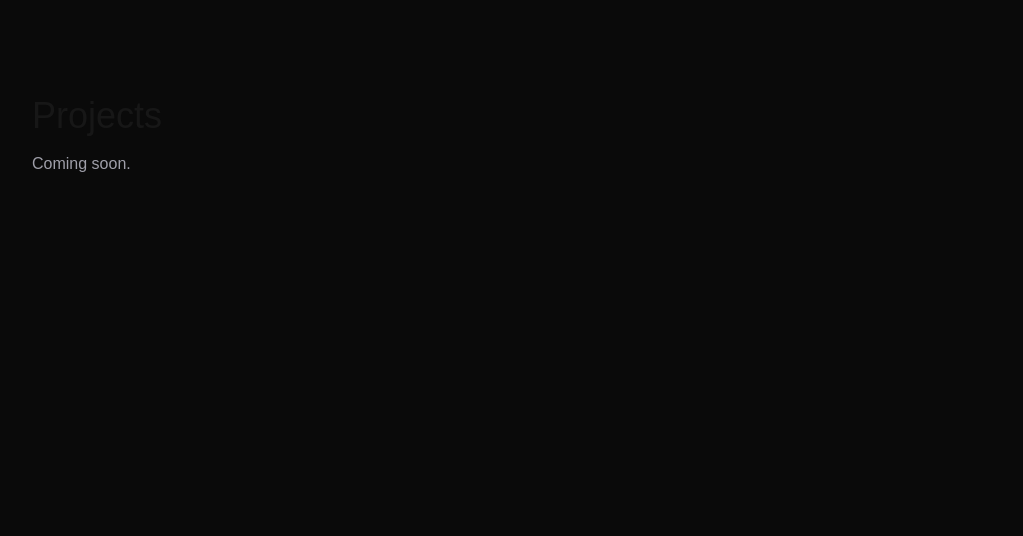
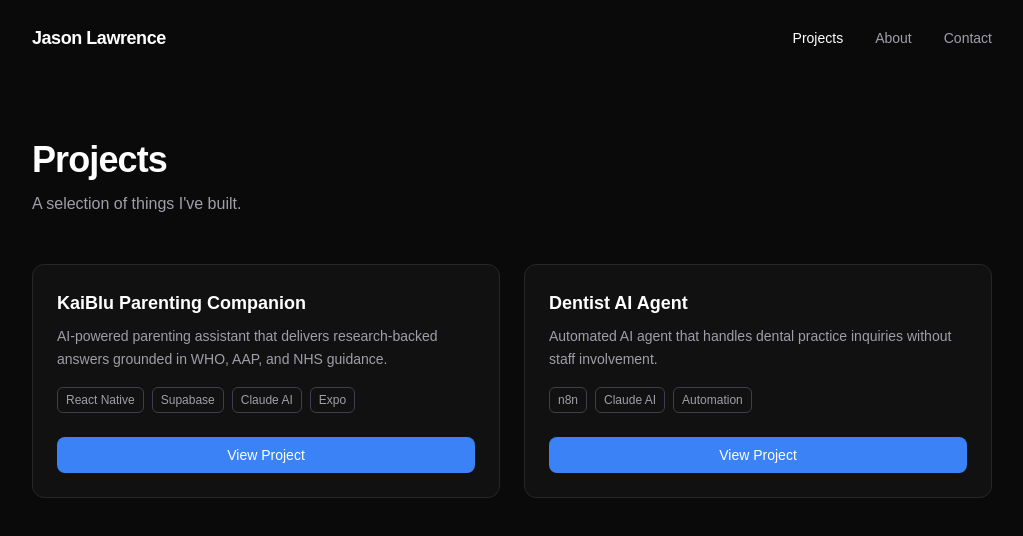
Before and after one commit to Jdlaw95/jason-portfolio, a Next.js app: page /projects in a window 1280 px wide. Shown: the top 536 px of the page, without its empty margins (128-1151 px from the left). Built offline with nearby package versions, Linux system fonts and the light colour scheme.

Commit message:
Updated the about page and added skills

```diff
--- a/app/about/page.tsx
+++ b/app/about/page.tsx
@@ -1,10 +1,106 @@
+import Link from "next/link";
+
+const skills = [
+  "Next.js",
+  "React Native",
+  "Supabase",
+  "Tailwind CSS",
+  "TypeScript",
+  "n8n",
+  "Claude AI",
+  "Expo",
+  "Vercel",
+  "Java",
+  "Swift",
+
+];
+
 export default function About() {
-    return (
-        <div className="min-h-screen text-white" style={{ backgroundColor: "#0a0a0a" }}>
-            <main className="mx-auto max-w-5xl px-8 py-24">
-                <h1 className="text-4xl front-bold">About</h1>
-                <p className="mt-4 text-zinc-400">Coming soon.</p>
-            </main>
-        </div>
-    )
+  return (
+    <div className="min-h-screen text-white" style={{ backgroundColor: "#0a0a0a" }}>
+      <nav className="mx-auto flex max-w-5xl items-center justify-between px-8 py-6">
+        <Link href="/" className="text-lg font-semibold tracking-tight text-white">
+          Jason Lawrence
+        </Link>
+        <ul className="flex gap-8 text-sm">
+          <li>
+            <Link href="/projects" className="text-zinc-400 hover:text-white transition-colors">
+              Projects
+            </Link>
+          </li>
+          <li>
+            <Link href="/about" className="text-white transition-colors">
+              About
+            </Link>
+          </li>
+          <li>
+            <Link href="/contact" className="text-zinc-400 hover:text-white transition-colors">
+              Contact
+            </Link>
+          </li>
+        </ul>
+      </nav>
+
+      <main className="mx-auto max-w-5xl px-8 py-16">
+        {/* Hero */}
+        <section>
+          <h1 className="text-4xl font-bold tracking-tight">Jason Lawrence</h1>
+          <p className="mt-2 text-lg font-medium" style={{ color: "#3b82f6" }}>
+            Developer &amp; Founder
+          </p>
+          <p className="mt-1 text-sm text-zinc-500">Cape Town, South Africa</p>
+        </section>
+
+        {/* Bio */}
+        <section className="mt-10">
+          <p className="max-w-2xl text-base leading-relaxed text-zinc-300">
+            I&apos;m a self-taught developer and founder of KaiBlu — a Cape Town-based studio
+            building apps, AI workflows, and digital tools. I have a background in Computer
+            Science from IIE Varsity College and I build across mobile, web, and automation.
+          </p>
+        </section>
+
+        {/* Tech Stack */}
+        <section className="mt-12">
+          <h2 className="text-sm font-semibold uppercase tracking-widest text-zinc-500">
+            Tech Stack
+          </h2>
+          <div className="mt-4 flex flex-wrap gap-2">
+            {skills.map((skill) => (
+              <span
+                key={skill}
+                className="rounded-md border border-zinc-700 px-3 py-1 text-sm text-zinc-300"
+              >
+                {skill}
+              </span>
+            ))}
+          </div>
+        </section>
+
+        {/* Currently Building */}
+        <section className="mt-12">
+          <h2 className="text-sm font-semibold uppercase tracking-widest text-zinc-500">
+            Currently Building
+          </h2>
+          <div
+            className="mt-4 rounded-xl border border-zinc-800 p-6"
+            style={{ backgroundColor: "#111" }}
+          >
+            <p className="text-sm leading-relaxed text-zinc-300">
+              <a
+                href="https://kaiblu.co.za"
+                target="_blank"
+                rel="noopener noreferrer"
+                className="font-semibold text-white hover:opacity-80 transition-opacity"
+                style={{ textDecorationColor: "#3b82f6" }}
+              >
+                KaiBlu
+              </a>{" "}
+              — a growing suite of apps and AI workflows from Cape Town.
+            </p>
+          </div>
+        </section>
+      </main>
+    </div>
+  );
 }
--- a/app/projects/page.tsx
+++ b/app/projects/page.tsx
@@ -1,10 +1,88 @@
+import Link from "next/link";
+
+const projects = [
+  {
+    title: "KaiBlu Parenting Companion",
+    description:
+      "AI-powered parenting assistant that delivers research-backed answers grounded in WHO, AAP, and NHS guidance.",
+    tags: ["React Native", "Supabase", "Claude AI", "Expo"],
+    href: "https://kaiblu.co.za/apps/kaiblu-parenting-companion",
+  },
+  {
+    title: "Dentist AI Agent",
+    description:
+      "Automated AI agent that handles dental practice inquiries without staff involvement.",
+    tags: ["n8n", "Claude AI", "Automation"],
+    href: "https://kaiblu.co.za/workflows/dentist-ai-agent",
+  },
+];
+
 export default function Projects() {
-    return (
-        <div className="min-h-screen text white" style={{ backgroundColor: "#0a0a0a" }}>
-            <main className="mx-auto max-w-5xl px-8 py-24">
-                <h1 className="text-4xl front-bold">Projects</h1>
-                <p className="mt-4 text-zinc-400">Coming soon.</p>
-            </main>
+  return (
+    <div className="min-h-screen text-white" style={{ backgroundColor: "#0a0a0a" }}>
+      <nav className="mx-auto flex max-w-5xl items-center justify-between px-8 py-6">
+        <Link href="/" className="text-lg font-semibold tracking-tight text-white">
+          Jason Lawrence
+        </Link>
+        <ul className="flex gap-8 text-sm">
+          <li>
+            <Link href="/projects" className="text-white transition-colors">
+              Projects
+            </Link>
+          </li>
+          <li>
+            <Link href="/about" className="text-zinc-400 hover:text-white transition-colors">
+              About
+            </Link>
+          </li>
+          <li>
+            <Link href="/contact" className="text-zinc-400 hover:text-white transition-colors">
+              Contact
+            </Link>
+          </li>
+        </ul>
+      </nav>
+
+      <main className="mx-auto max-w-5xl px-8 py-16">
+        <h1 className="text-4xl font-bold tracking-tight">Projects</h1>
+        <p className="mt-3 text-zinc-400">A selection of things I&apos;ve built.</p>
+
+        <div className="mt-12 grid gap-6 sm:grid-cols-2">
+          {projects.map((project) => (
+            <div
+              key={project.title}
+              className="flex flex-col rounded-xl border border-zinc-800 p-6"
+              style={{ backgroundColor: "#111" }}
+            >
+              <h2 className="text-lg font-semibold">{project.title}</h2>
+              <p className="mt-2 flex-1 text-sm leading-relaxed text-zinc-400">
+                {project.description}
+              </p>
+
+              <div className="mt-4 flex flex-wrap gap-2">
+                {project.tags.map((tag) => (
+                  <span
+                    key={tag}
+                    className="rounded-md border border-zinc-700 px-2 py-1 text-xs text-zinc-400"
+                  >
+                    {tag}
+                  </span>
+                ))}
+              </div>
+
+              <a
+                href={project.href}
+                target="_blank"
+                rel="noopener noreferrer"
+                className="mt-6 inline-flex items-center justify-center rounded-lg px-4 py-2 text-sm font-medium text-white hover:opacity-90 transition-opacity"
+                style={{ backgroundColor: "#3b82f6" }}
+              >
+                View Project
+              </a>
+            </div>
+          ))}
         </div>
-    )
+      </main>
+    </div>
+  );
 }
```
